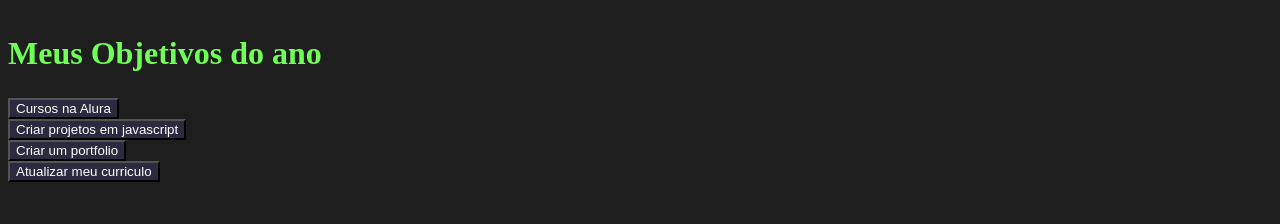
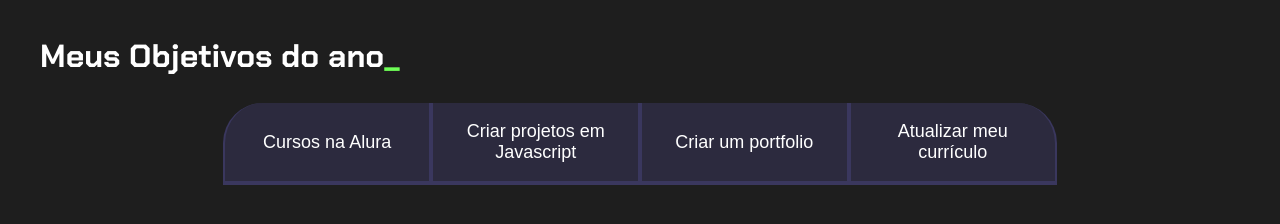
Before and after one commit to erickcaynan/java, a plain HTML site: page index.html in a window 1280 px wide. Drawn offline with Linux system fonts and the light colour scheme.

Commit message:
Add files via upload

```diff
--- a/index.html
+++ b/index.html
@@ -1,21 +1,22 @@
 <!DOCTYPE html>
 <html lang="pt-br">
+
 <head>
     <meta charset="UTF-8">
-    <meta http-equiv="X-UA-Compatible" content="IE=edge">
     <meta name="viewport" content="width=device-width, initial-scale=1.0">
     <title>Meus objetivos do ano</title>
     <link rel="stylesheet" href="style.css">
 </head>
+
 <body>
-    <section class="conteudo-principal"></section>
-    <h2 class="titulo-principal">Meus Objetivos do ano</h2>
-    <div class="botoes">
-        <button class="botao">Cursos na Alura</button>
-        <button class="botao">Criar projetos em javascript</button>
-        <button class="botao">Criar um portfolio</button>
-        <button class="botao">Atualizar meu curriculo</button>
-
-    </div>
+    <section class="conteudo-principal">
+        <h2 class="titulo-principal">Meus Objetivos do ano<span>_</span></h2>
+        <div class="botoes">
+            <button class="botao">Cursos na Alura</button>
+            <button class="botao">Criar projetos em Javascript</button>
+            <button class="botao">Criar um portfolio</button>
+            <button class="botao">Atualizar meu currículo</button>
+        </div>
+    </section>
 </body>
 </html>
--- a/style.css
+++ b/style.css
@@ -1,21 +1,22 @@
+@import url('https://fonts.googleapis.com/css2?family=Chakra+Petch:wght@400;700&display=swap');
 
-:root{
+:root {
     --cor-de-fundo: #1E1E1E;
     --verde: #6FFF57;
     --branco: #FFFFFF;
     --botao-ativo: #3A375E;
     --botao-inativo: rgba(58, 55, 94, 0.5);
     --texto-fundo: rgba(58, 55, 94, 0.3);
-
 }
 
-body{
+body {
     background-color: var(--cor-de-fundo);
-    color:var(--branco)
+    color: var(--branco);
+    font-family: 'Chakra Petch', sans-serif;
 }
 
 
-.conteudo-principal{
+.conteudo-principal {
     display: flex;
     flex-direction: column;
     justify-content: center;
@@ -23,21 +24,53 @@ body{
     max-width: 1200px;
     width: 100%;
     margin: 0 auto;
+}
 
-}
-.titulo-principal{
+.titulo-principal {
     text-align: left;
     width: 100%;
     font-size: 32px;
+}
 
+.titulo-principal span {
+    color: var(--verde);
 }
-.titulo-principal{
-    color: var(--verde);
 
-}
-.botao{
-    font-family: "Crakra-Petch" sans-serif;
+.botao {
+    font-family: "Crakra Petch", sans-serif;
     background-color: var(--botao-inativo);
     color: var(--branco);
     display: flex;
+    justify-content: center;
+    padding: 1em;
+    font-size: 18px;
+    align-items: center;
+    width: 100%;
+    border-bottom: 4px solid var(--botao-ativo);
+    border-left: 2px solid var(--botao-ativo);
+    border-right: 2px solid var(--botao-ativo);
+    border-top: none;
 }
+
+.botao:first-child {
+    border-radius: 40px 40px 0 0;
+}
+
+.botoes {
+    display: block;
+}
+
+
+@media screen and (min-width: 768px) {
+    .botoes {
+        display: flex;
+    }
+
+    .botao:first-child {
+        border-radius: 40px 0 0 0;
+    }
+
+    .botao:last-child {
+        border-radius: 0 40px 0 0;
+    }
+}
```
Also changed, not shown: 1 other file.
